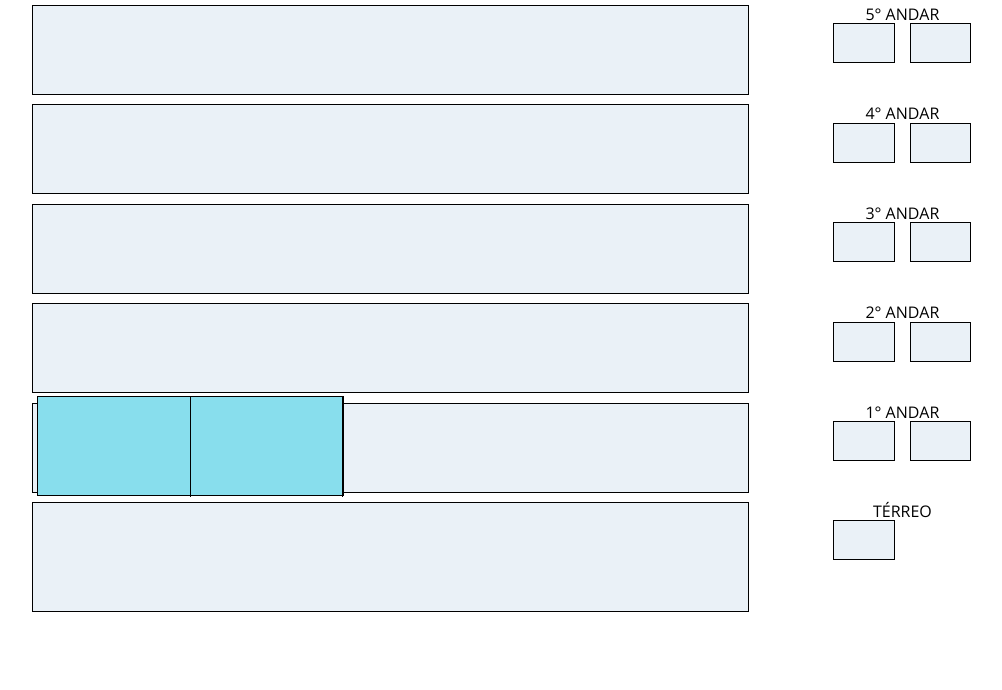
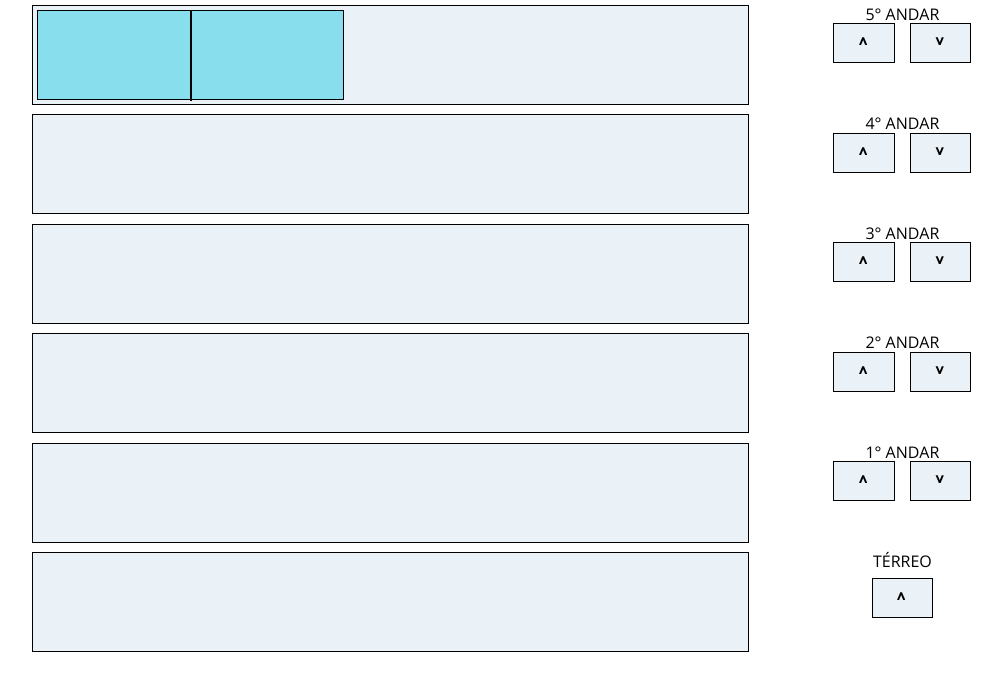
Before and after one commit to LimaLeo/teste-jussi, a website: page src/index.html in a window 1280 px wide. Both pictures are taken after a click on the link 959 px from the left and 43 px from the top of the page. Shown: the whole page, without its empty margins (96-1098 px from the left). Drawn offline with nearby package versions, Linux system fonts and the light colour scheme.

Commit message:
finalizacao layout

```diff
--- a/src/index.html
+++ b/src/index.html
@@ -14,42 +14,42 @@
 			<article class="andar"></article>
 			<aside>
 				<span class="title">5° ANDAR</span>
-				<div class="painel"><a href="" class="sobe"></a><a href="" class="desce"></a></div>
+				<div class="painel"><a href="" class="sobe"><span></span></a><a href="" class="desce"><span></span></a></div>
 			</aside>
 		</section>
 		<section>
 			<article class="andar"></article>
 			<aside>
 				<span class="title">4° ANDAR</span>
-				<div class="painel"><a href="" class="sobe"></a><a href="" class="desce"></a></div>
+				<div class="painel"><a href="" class="sobe"><span></span></a><a href="" class="desce"><span></span></a></div>
 			</aside>
 		</section>
 		<section>
 			<article class="andar"></article>
 			<aside>
 				<span class="title">3° ANDAR</span>
-				<div class="painel"><a href="" class="sobe"></a><a href="" class="desce"></a></div>
+				<div class="painel"><a href="" class="sobe"><span></span></a><a href="" class="desce"><span></span></a></div>
 			</aside>
 		</section>
 		<section>
 			<article class="andar"></article>
 			<aside>
 				<span class="title">2° ANDAR</span>
-				<div class="painel"><a href="" class="sobe"></a><a href="" class="desce"></a></div>
+				<div class="painel"><a href="" class="sobe"><span></span></a><a href="" class="desce"><span></span></a></div>
 			</aside>
 		</section>
 		<section>
 			<article class="andar"></article>
 			<aside>
 				<span class="title">1° ANDAR</span>
-				<div class="painel"><a href="" class="sobe"></a><a href="" class="desce"></a></div>
+				<div class="painel"><a href="" class="sobe"><span></span></a><a href="" class="desce"><span></span></a></div>
 			</aside>
 		</section>
 		<section>
 			<article class="andar active"></article>
-			<aside>
+			<aside class="terreo">
 				<span class="title">TÉRREO</span>
-				<div class="painel"><a href="" class="sobe"></a></div>
+				<div class="painel"><a href="" class="sobe"><span></span></a></div>
 			</aside>
 		</section>
 		<div id="elevador">
--- a/src/js/main.js
+++ b/src/js/main.js
@@ -1,19 +1,34 @@
 var ordenaParada = function(){
 
+}
+
+var moveElevador = function(botao, alturaAndar){
+	alturaElevador = $("#elevador").offset().top;
+	deslocamento = alturaElevador - alturaAndar -5;
+	botao.toggleClass("active");
+
+	console.log(deslocamento);
+	$("#elevador").animate({
+		"top": "-=" + deslocamento + "px" }, 1000, function(){
+			botao.toggleClass("active");
+			$("#elevador").find(".porta").toggleClass("aberta");
+			setTimeout(function(){
+    			$("#elevador").find(".porta").toggleClass("aberta");
+    		},1500);
+		}
+	);
 }
 
 $(function(){
 	$(".sobe").on("click", function(event){
 		event.preventDefault();
-		$("#elevador").animate({
-			"top": "-=109px" }, "slow"
-		);
+		alturaAndar = $(this).closest("section").find("article").offset().top;
+		moveElevador($(this), alturaAndar);
 	});
 
 	$(".desce").on("click", function(event){
 		event.preventDefault();
-		$("#elevador").animate({
-			"top": "+=109px" }, "slow"
-		);
+		alturaAndar = $(this).closest("section").find("article").offset().top;
+		moveElevador($(this), alturaAndar);
 	});
 });
--- a/src/sass/helpers/extends.scss
+++ b/src/sass/helpers/extends.scss
@@ -7,3 +7,10 @@
 	font-family: 'Open Sans', sans-serif;
 	font-size: 1em;
 }
+
+.sprite{
+	background: url(../img/sprites.png) no-repeat;
+	width: 15px;
+	height: 15px;
+
+}
--- a/src/sass/layout/andar.scss
+++ b/src/sass/layout/andar.scss
@@ -2,11 +2,8 @@ section{
 	article{
 		float: left;
 		width: 70%;
-	    height: 90px;
+	    height: 100px;
 		margin-top: 5px;
 		@include container-andar;
 	}
-	.active{
-		height: 110px;
-	}
 }
--- a/src/sass/layout/botao.scss
+++ b/src/sass/layout/botao.scss
@@ -1,9 +1,10 @@
 section{
+	position: relative;
 	aside{
 		float: left;
 		width: 30%;
 		margin-top: 5px;
-
+		position: relative;
 		.title{
 			float: left;
 			width: 100%;
@@ -13,20 +14,53 @@ section{
 		.painel{
 			margin: 0 auto;
 			width: 50%;
+			position: relative;
 			a{
 				float: left;
 				width: 40%;
 				height: 40px;
-				text-align: center;
 			    margin: 0 5%;
+			    padding-top: 10px;
+			    text-decoration: none;
 				@include container-andar;
-				@media #{$tablet}{
-					height: 30px;
+			}
+			.sobe{
+				position: relative;
+				span{
+					position: absolute;
+					left: 35%;
+					&:after{
+						content: "";
+						float: left;
+						@extend .sprite;
+						background-position: -15px 0;
+					}
 				}
-				@media #{$celular}{
-					height: 20px;
+			}
+			.desce{
+				position: relative;
+				span{
+					position: absolute;
+					left: 35%;
+					&:after{
+						content: "";
+						float: left;
+						@extend .sprite;
+						background-position: 0 0;
+					}
 				}
+			}
+			.active{
+				background: #edf2ce;
 			}
 		}
 	}
+	.terreo{
+		.painel{
+			a{
+				margin: 5% 30%;
+			}
+		}
+
+	}
 }
--- a/src/sass/layout/elevador.scss
+++ b/src/sass/layout/elevador.scss
@@ -2,17 +2,31 @@
 	position: absolute;
 	background: #88deed;
 	width: 30%;
-	height: 100px;
+	height: 90px;
 	border: 1px solid black;
 	margin: 5px 0 0 5px;
-	top: 500px;
+	top: 550px;
 	@media #{$tablet}{
 		margin: 0 0 0 5px;
 	}
 	.porta{
-	    float: left;
 		width: 50%;
-	    height: 100px;
-		border-right: 1px solid #000;
+	    height: 90px;
+		&:first-child{
+		  	float: left;
+			border-right: 1px solid #000;
+		}
+		&:last-child{
+			  float: right;
+			border-left: 1px solid #000;
+		}
+		-webkit-transition:all 0.3s linear;
+		-moz-transition:all 0.3s linear;
+		-o-transition:all 0.3s linear;
+		transition:all 0.3s linear;
 	}
+	.aberta{
+		width: 0%;
+	}
+
 }
```
Also changed, not shown: src/css/style.css, src/img/sprites.png (added), 1 other file.
